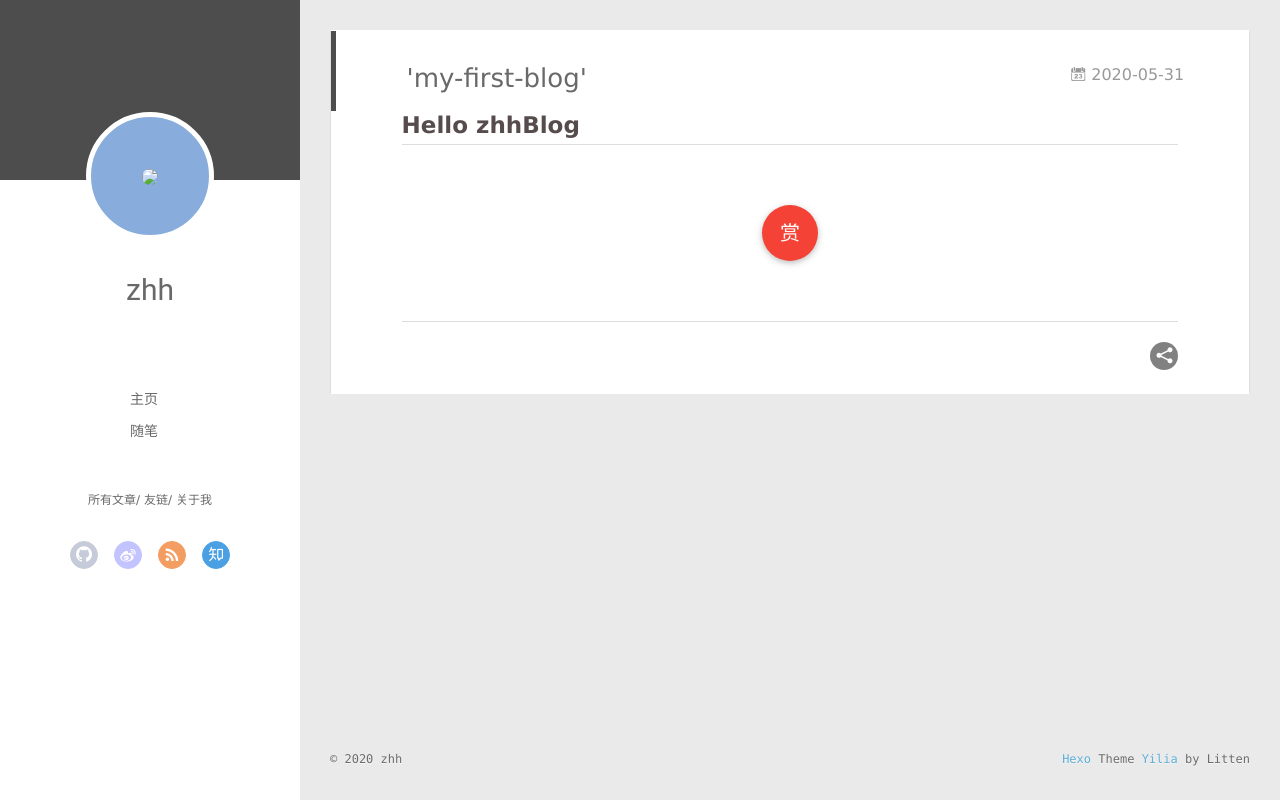
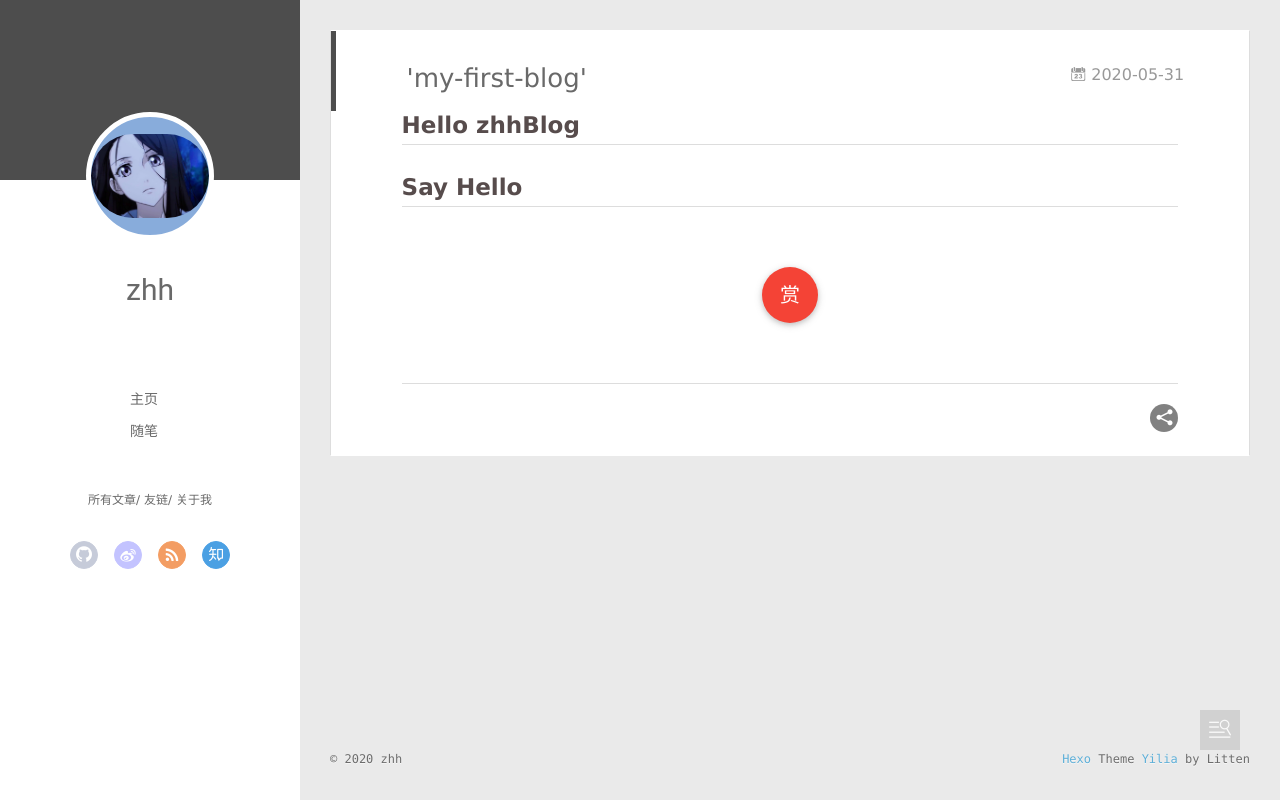
Before and after one commit to wustzhh/wustzhh.github.io, a plain HTML site: page 2020/05/31/my-first-blog/index.html in a window 1280 px wide. Drawn offline with Linux system fonts and the light colour scheme; no server answers.

Commit message:
Site updated: 2020-05-31 15:13:02

```diff
--- a/2020/05/31/my-first-blog/index.html
+++ b/2020/05/31/my-first-blog/index.html
@@ -16,7 +16,7 @@
 <meta property="og:description" content="Hello zhhBlog">
 <meta property="og:locale" content="en_US">
 <meta property="article:published_time" content="2020-05-31T06:37:53.000Z">
-<meta property="article:modified_time" content="2020-05-31T06:40:51.588Z">
+<meta property="article:modified_time" content="2020-05-31T07:04:54.413Z">
 <meta property="article:author" content="zhh">
 <meta name="twitter:card" content="summary">
 
@@ -47,7 +47,7 @@
 <div class="intrude-less">
 	<header id="header" class="inner">
 		<a href="/" class="profilepic">
-			<img src="yilia/head.jpg" class="js-avatar">
+			<img src="/asstes/head.jpg" class="js-avatar">
 		</a>
 		<hgroup>
 		  <h1 class="header-author"><a href="/">zhh</a></h1>
@@ -105,7 +105,7 @@
 	<div class="intrude-less">
 		<header id="header" class="inner">
 			<div class="profilepic">
-				<img src="yilia/head.jpg" class="js-avatar">
+				<img src="/asstes/head.jpg" class="js-avatar">
 			</div>
 			<hgroup>
 			  <h1 class="header-author js-header-author">zhh</h1>
@@ -174,7 +174,9 @@
 
     <div class="article-entry" itemprop="articleBody">
 
-        <h2 id="Hello-zhhBlog"><a href="#Hello-zhhBlog" class="headerlink" title="Hello zhhBlog"></a>Hello zhhBlog</h2>
+        <h2 id="Hello-zhhBlog"><a href="#Hello-zhhBlog" class="headerlink" title="Hello zhhBlog"></a>Hello zhhBlog</h2><a id="more"></a>
+
+<h2 id="Say-Hello"><a href="#Say-Hello" class="headerlink" title="Say Hello"></a>Say Hello</h2>
 
 
 
@@ -278,6 +280,19 @@
             </div>
         </div>
 
+
+        <div class="toc-container tooltip-left">
+            <i class="icon-font icon-category"></i>
+            <div class="tooltip tooltip-east">
+                <span class="tooltip-item">
+                </span>
+                <span class="tooltip-content">
+                    <div class="toc-article">
+                    <ol class="toc"><li class="toc-item toc-level-2"><a class="toc-link" href="#Hello-zhhBlog"><span class="toc-number">1.</span> <span class="toc-text">Hello zhhBlog</span></a></li><li class="toc-item toc-level-2"><a class="toc-link" href="#Say-Hello"><span class="toc-number">2.</span> <span class="toc-text">Say Hello</span></a></li></ol>
+                    </div>
+                </span>
+            </div>
+        </div>
 
     </div>
 </aside>
```
Also changed, not shown: archives/2020/05/index.html (+2 -2 lines), archives/2020/index.html (+2 -2 lines), archives/index.html (+2 -2 lines), index.html (+5 -2 lines), asstes/head.jpg (added).
